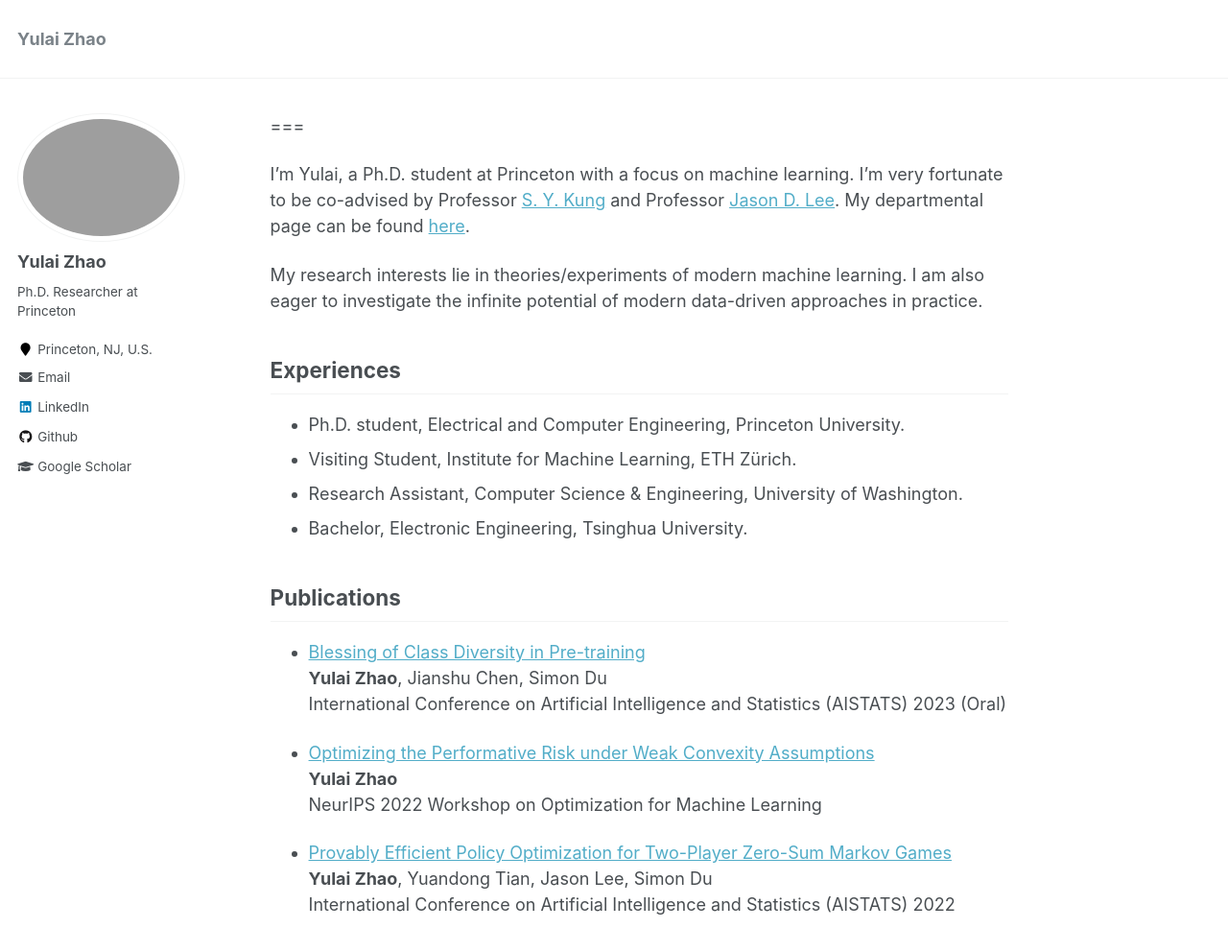
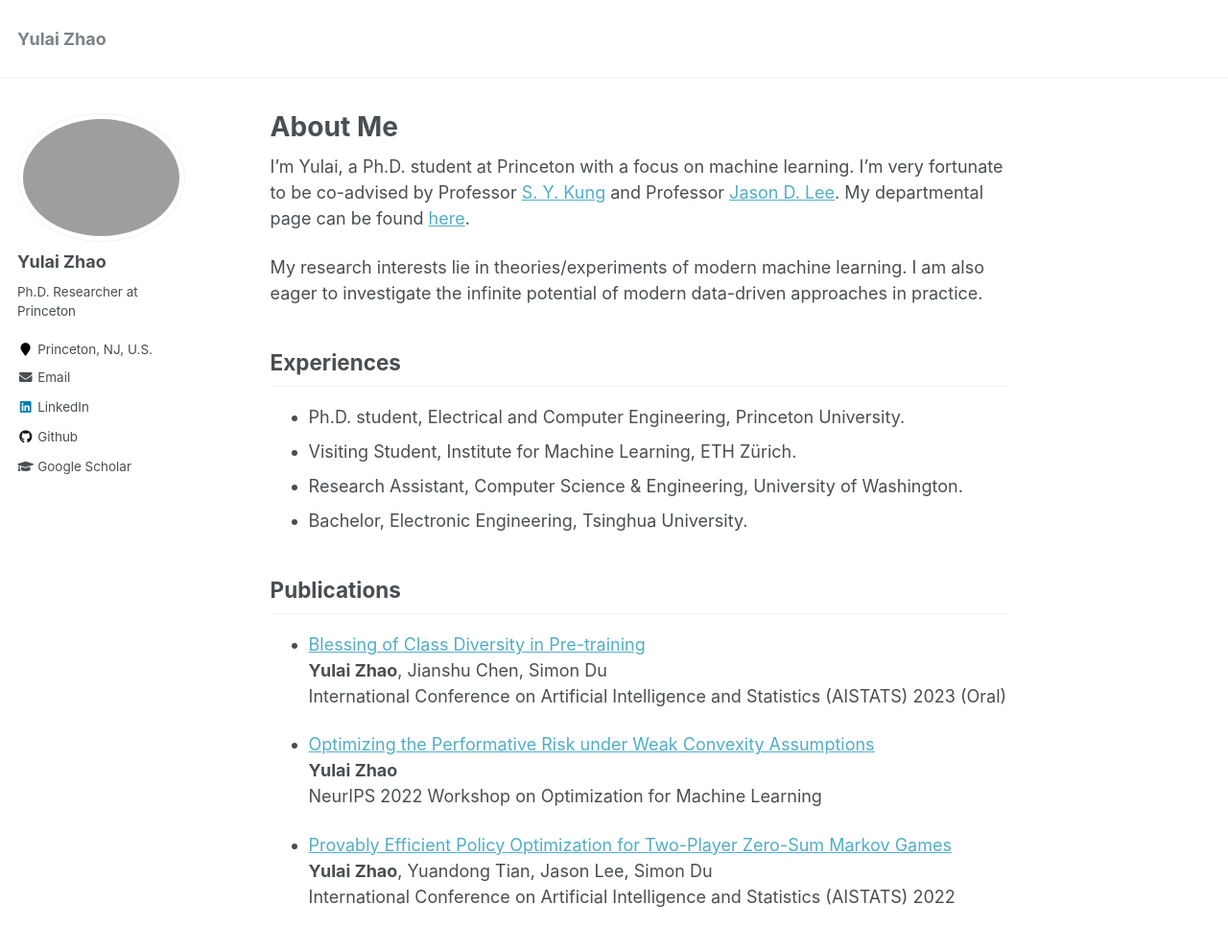
Before and after one commit to zhaoyl18/zhaoyl18.github.io, a Jekyll site: the page built from _pages/about.md, in a window 1280 px wide and 1141 px high. Shown: the top 992 px of the window at 96% size. Built offline with Jekyll 4.4.1, drawn with Linux system fonts in a browser that asks for light colours.

Commit message:
Update about.md

```diff
--- a/_pages/about.md
+++ b/_pages/about.md
@@ -1,13 +1,12 @@
 ---
 permalink: /
-excerpt: "About Me"
+title: "About Me"
+excerpt: "About me"
 author_profile: true
 redirect_from:
   - /about/
   - /about.html
 ---
-
-===
 
 I'm Yulai, a Ph.D. student at Princeton with a focus on machine learning. I'm very fortunate to be co-advised by Professor [S. Y. Kung](https://ece.princeton.edu/people/sun-yuan-kung) and Professor [Jason D. Lee](https://jasondlee88.github.io/). My departmental page can be found [here](https://ece.princeton.edu/people/yulai-zhao).
 
```
